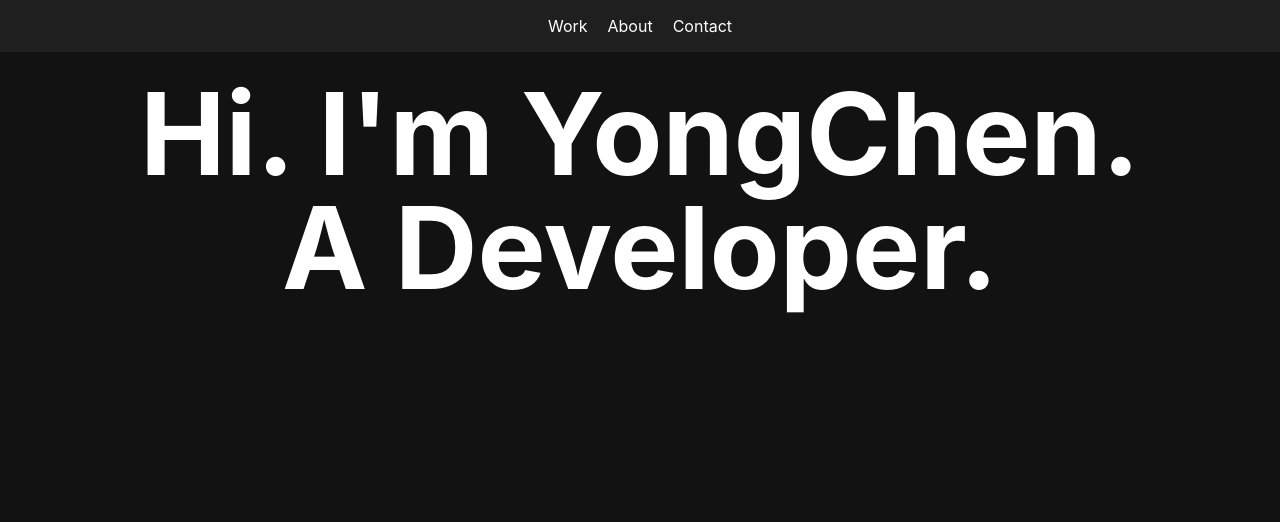
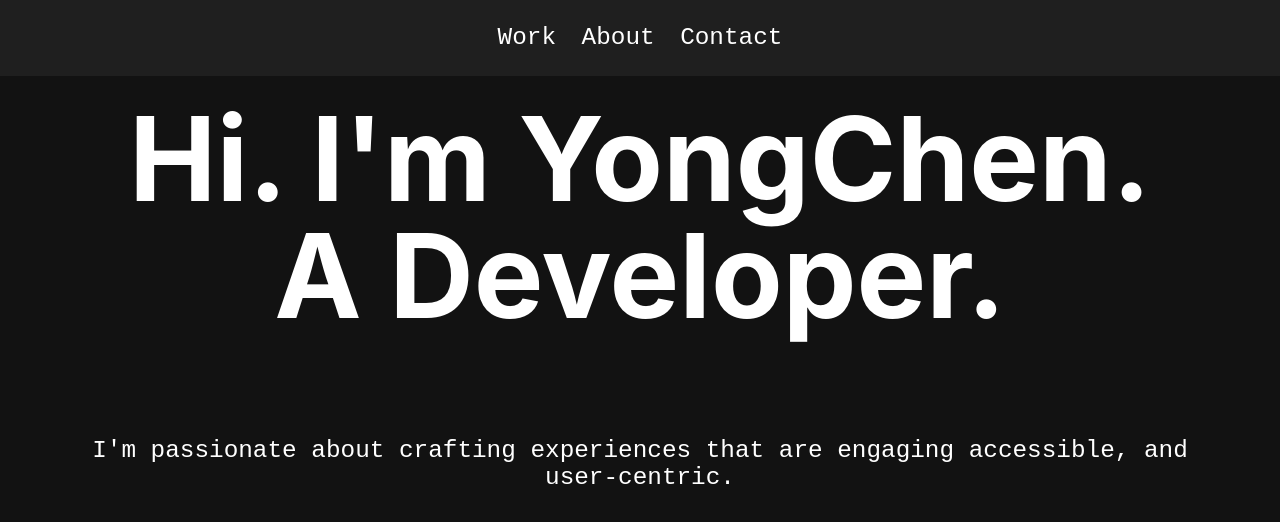
Before and after one commit to yc-chai/portfolio, a plain HTML site: page index.html in a window 1280 px wide. Drawn offline with Linux system fonts and the light colour scheme.

Commit message:
Update font, color style

```diff
--- a/index.html
+++ b/index.html
@@ -10,7 +10,7 @@
     <div>
         <header>
             <nav>
-                <ul>
+                <ul class="nav">
                     <li><a href="#">Work</a></li>
                     <li><a href="#">About</a></li>
                     <li><a href="#">Contact</a></li>
@@ -18,12 +18,16 @@
             </nav>
         </header>
 
-        <main>
-            <div>
+        <main class="content">
+            <div class="title">
                 <h1>
                     <span class="holder">Hi. I'm YongChen.</span>
                     <span class="holder">A Developer.</span>
                 </h1>
+            </div>
+
+            <div class="text-center">
+                <p>I'm passionate about crafting experiences that are engaging accessible, and user-centric.</p>
             </div>
         </main>
 
--- a/style.css
+++ b/style.css
@@ -1,5 +1,16 @@
 :root {
-    --bodyFont: "gt", -apple-system, BlinkMacSystemFont, "Segoe UI", Roboto, Oxygen, Ubuntu, Cantarell, "Open Sans", "Helvetica Neue", sans-serif;
+    --titleFont: "gt", -apple-system, BlinkMacSystemFont, "Segoe UI", Roboto, Oxygen, Ubuntu, Cantarell, "Open Sans", "Helvetica Neue", sans-serif;
+    --bodyFont: "Courier New", -apple-system, BlinkMacSystemFont, "Segoe UI", Roboto, Oxygen, Ubuntu, Cantarell, "Open Sans", "Helvetica Neue", sans-serif;
+
+    --font-h1: clamp(3.2rem, .5692rem + 8.238vw, 13.75rem);
+    --font-h2: clamp(1.5rem, 1.0982rem + 1.7143vw, 2.8125rem);
+    --font-h3: clamp(1.375rem, 1.1837rem + .8163vw, 2rem);
+    --font-h4: clamp(1.375rem, 1.1837rem + .8163vw, 1.6rem);
+    --font-h5: clamp(1rem, .9235rem + .3265vw, 1.25rem);
+    --font-h6: clamp(1rem, .9617rem + .1633vw, 1.125rem);
+    --font-body: clamp(1rem, .8852rem + .4898vw, 1.375rem);
+    --font-link: clamp(.875rem, .7985rem + .3265vw, 1.125rem);
+    --font-mini: clamp(.875rem, .8367rem + .1633vw, 1rem);
 
     --color-primary: rgb(188, 136, 252);
     --color-primary-variant: rgb(55, 0, 179);
@@ -28,15 +39,23 @@
     --medium-emphasis-text-opacity: 60%;
     --disabled-text-opacity: 38%;
 
-    --font-h1: clamp(3.2rem, .5692rem + 8.238vw, 13.75rem);
-
     --zindex-nav: 1000;
 }
 
-body {
+body, html {
     font-family: var(--bodyFont);
-    background-color: var(--color-background);
+    font-size: var(--font-body);
     color: var(--color-on-background);
+    background: var(--color-background);
+    margin: 0;
+    padding: 0;
+    overflow-x: hidden;
+    position: relative;
+}
+
+h1, h2, h3, h4, h5, h6 {
+    font-family: var(--titleFont);
+    font-weight: 700;
 }
 
 header {
@@ -45,6 +64,7 @@ header {
     width: 100%;
     top: 0;
     left: 0;
+    z-index: 1;
 }
 
 nav {
@@ -53,19 +73,23 @@ nav {
     position: relative;
 }
 
-nav ul {
+ul.nav {
     display: flex;
     list-style-type: none;
     padding-left: 0%;
     gap: 1.25rem;
 }
 
-nav ul a {
+ul.nav a {
     text-decoration: none;
     color: var(--color-on-surface);
 }
 
-h1 {
+.content {
+    margin-top: 100px;
+}
+
+div.title h1 {
     position: relative;
     text-align: center;
     font-size: var(--font-h1);
@@ -74,6 +98,19 @@ h1 {
 
 .holder {
     display: flex;
+    position: relative;
     justify-content: center;
-    position: relative;
 }
+
+div .text-center {
+    display: flex;
+    padding: 0 4rem;
+}
+
+.text-center {
+    text-align: center;
+}
+
+@media(max-width: 768px) {
+
+}
```
